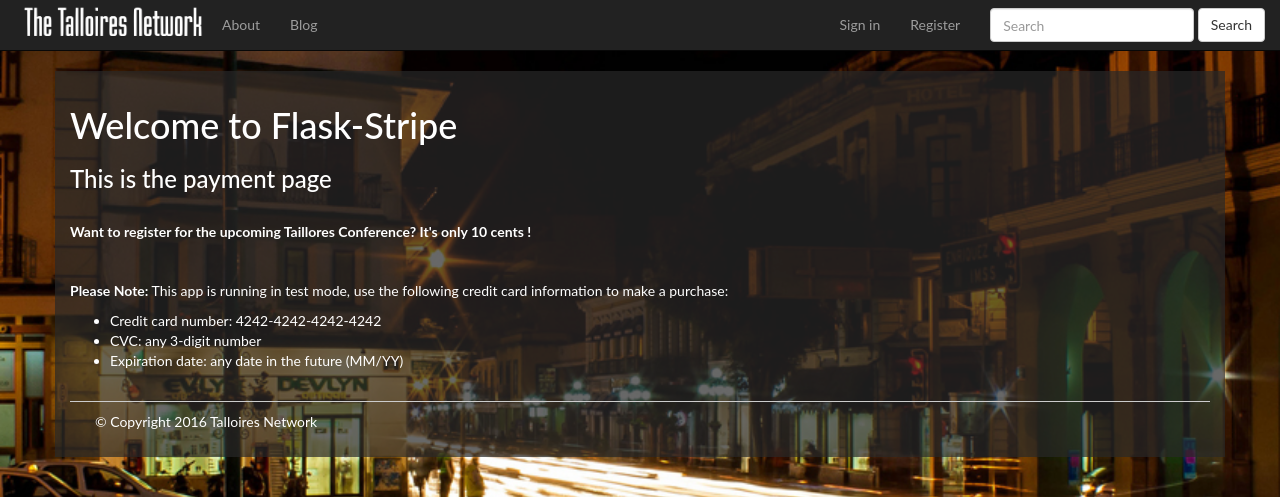
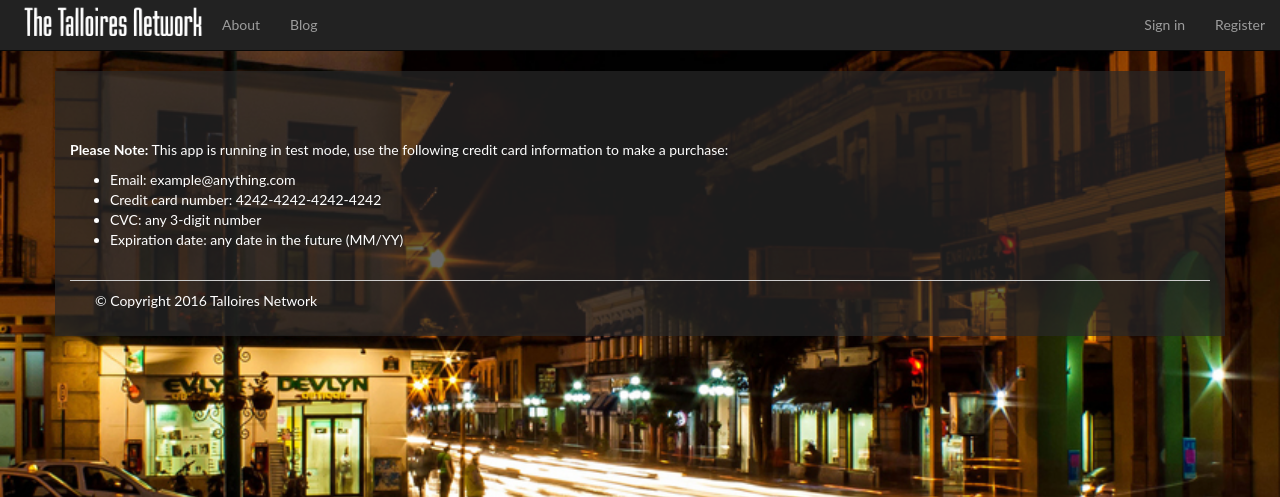
Before and after one commit to jackvallerie/tnDues, a Flask app: template server/templates/payment.html in a window 1280 px wide. Shown: the top 497 px of the page. Run offline with Flask 2, Linux system fonts and the light colour scheme; the template is opened without the code that fills it: most values are stand-ins (such as "Sample title", 1, 10 or a date in 2020); parts of the project's set-up code (start-up, migrations or seed data) failed here and were passed over; some libraries are stand-ins or nearby versions.

Commit message:
last minute template changes

```diff
--- a/server/templates/base.html
+++ b/server/templates/base.html
@@ -44,12 +44,12 @@
           <!-- <li><a href="#" class="item">Resources</a> </li> -->
           <!-- <li><a href="#" class="item">Contact us</a> </li> -->
         </ul>
-        <form class="navbar-form navbar-right">
+        <!--<form class="navbar-form navbar-right">
           <div class="form-group">
             <input type="text" class="form-control" placeholder="Search">
           </div>
           <button type="submit" class="btn btn-default">Search</button>
-        </form>
+        </form>-->
         <ul class="nav navbar-nav navbar-right">
           {% if call_or_get(current_user.is_authenticated) %}
           <li><a href="{{ url_for('user.profile') }}">{{ current_user.username }}</a></li>
--- a/server/templates/payment.html
+++ b/server/templates/payment.html
@@ -1,14 +1,7 @@
 {% extends 'base.html' %}
 {% block content %}
-  <h1>Welcome to Flask-Stripe </h1>
-  <h3>This is the payment page</h3>
   <br/>
   <form action="/charge" method="post">
-    <article>
-      <label>
-        <span>Want to register for the upcoming Taillores Conference? It's only {{ amount }} cents !</span>
-      </label>
-    </article>
     <script src="https://checkout.stripe.com/checkout.js" class="stripe-button"
             data-key="{{ key }}"
             data-description="A Flask Charge"
@@ -18,6 +11,7 @@
   <br/>
     <P><strong>Please Note:</strong> This app is running in test mode, use the following credit card information to make a purchase:
     <ul>
+      <li>Email: example@anything.com</li>
       <li>Credit card number: 4242-4242-4242-4242</li>
       <li>CVC: any 3-digit number</li>
       <li>Expiration date: any date in the future (MM/YY)</li>
```
